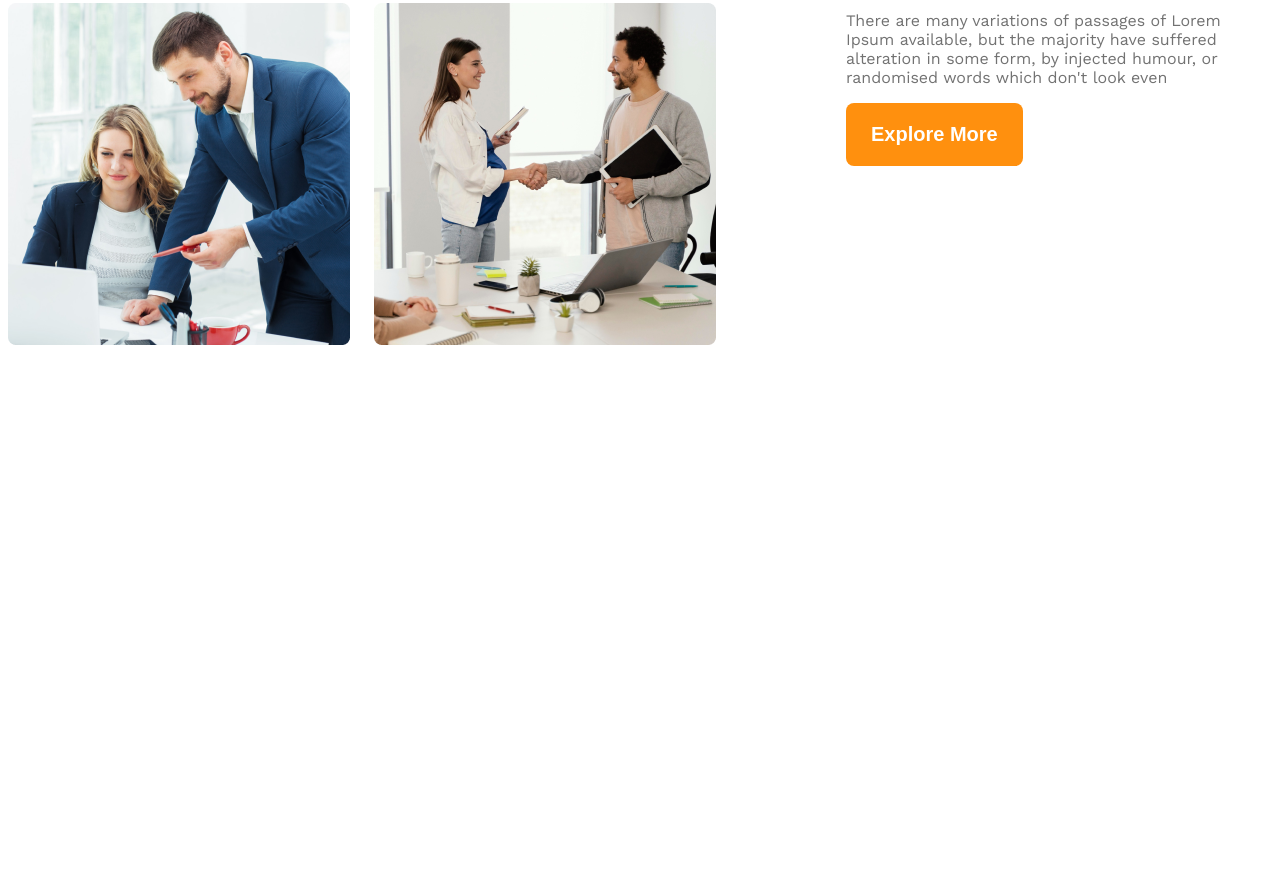
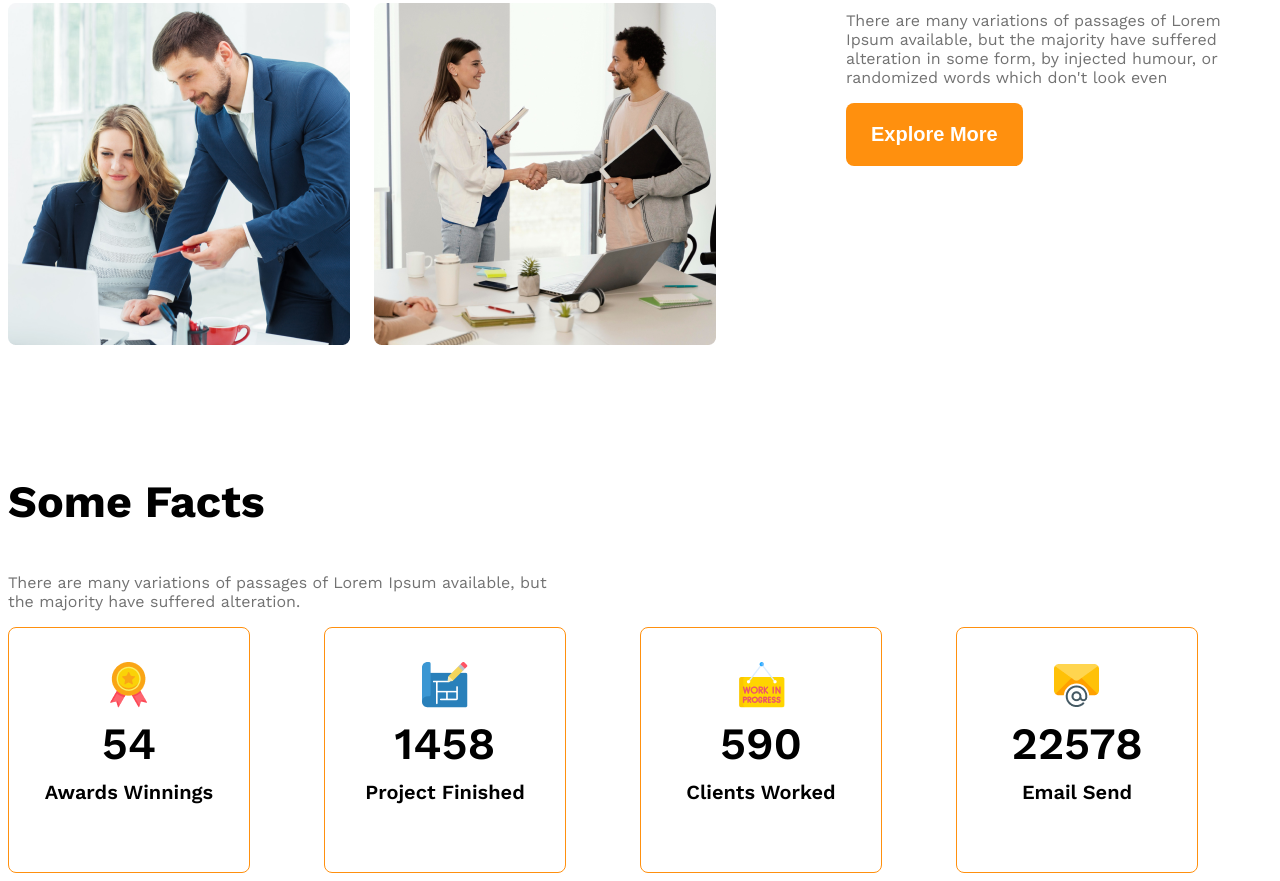
Before and after one commit to Mahbub-Zaman/G3-Architects-website, a plain HTML site: page index.html in a window 1280 px wide. Shown: the part 1677-2558 px from the top of the page. Before the commit the page ends 2030 px from the top, so only its background shows below. Drawn offline with nearby package versions, Linux system fonts and the light colour scheme.

Commit message:
facts complete

```diff
--- a/index.html
+++ b/index.html
@@ -29,7 +29,7 @@
             <div class="banner-content">
                 <h1 class="banner-title">Brand New Group of Architects</h1>
                 <p class="banner-description">There are many variations of passages of Lorem Ipsum available, but the
-                    majority have suffered alteration in some form, by injected humour, or randomised words which don't
+                    majority have suffered alteration in some form, by injected humour, or randomized words which don't
                     look even</p>
                 <button class="btn-primary">Explore More</button>
             </div>
@@ -38,6 +38,7 @@
         </div>
     </header>
     <main>
+        <!--Team Section-->
         <section class="teams display-flex">
              <div class="team-img-container">
                 <img src="images/team1.png" alt="two architect discussing about design">
@@ -46,12 +47,54 @@
                 <img src="images/team4.png" alt="">
             </div>
             <div class="our-features">
-                <h3 class="feature-title"><span id="quick-list" class="dark-03">Quick list</span> <span>of Our
+                <h3 class="section-title"><span id="quick-list" class="dark-03">Quick list</span> <span>of Our
                     </span><span class="text-primary">Features</span></h3>
                 <p class="feature-description dark-03">There are many variations of passages of Lorem Ipsum
-                    available, but the majority have suffered alteration in some form, by injected humour, or randomised
+                    available, but the majority have suffered alteration in some form, by injected humour, or randomized
                     words which don't look even</p>
                 <button class="btn-primary">Explore More</button>
+            </div>
+        </section>
+        <!--Features-->
+        <section>
+
+        </section>
+        <!-- some facts -->
+        <section>
+            <h3 class="section-title">Some Facts</h3>
+            <p class="dark-03 fact-description">There are many variations of passages of Lorem Ipsum available, but the majority
+                have suffered alteration.</p>
+            <div class="facts-container">
+                <!-- .fact-card*4>img.fact-icon+h4.fact-number+h5.fact-name -->
+                <div class="fact-card display-flex">
+                    <div>
+                        <img src="images/icons/ribon.png" alt="" class="fact-icon">
+                        <h4 class="fact-number">54</h4>
+                        <h5 class="fact-name">Awards Winnings</h5>
+                    </div>
+                </div>
+                <div class="fact-card display-flex">
+                    <div>
+                        <img src="images/icons/projects.png" alt="" class="fact-icon">
+                        <h4 class="fact-number">1458</h4>
+                        <h5 class="fact-name">Project Finished</h5>
+                    </div>
+                </div>
+                <div class="fact-card display-flex">
+                    <div>
+                        <img src="images/icons/customers.png" alt="" class="fact-icon">
+                        <h4 class="fact-number">590</h4>
+                        <h5 class="fact-name">Clients Worked</h5>
+                    </div>
+                </div>
+                <div class="fact-card display-flex">
+                    <div>
+                        <img src="images/icons/email.png" alt="" class="fact-icon">
+                        <h4 class="fact-number">22578</h4>
+                        <h5 class="fact-name">Email Send</h5>
+                    </div>
+                </div>
+
             </div>
         </section>
     </main>
--- a/styles/style.css
+++ b/styles/style.css
@@ -31,6 +31,10 @@
     font-weight: 600;
     border-radius: 8px;
     border: none;
+}
+.section-title{
+    font-size: 2.8rem;
+    font-weight: 700;
 }
 main{
     max-width: 1440px;
@@ -90,12 +94,39 @@
     margin-left: 130px;
     max-width: 530px;
 }
-.feature-title{
-    font-size: 2.8rem;
-    font-weight: 700;
-}
+
 #quick-list{
     font-weight: 500;
+}
+
+
+/* Some facts Style */
+.fact-description{
+    max-width: 540px;
+}
+.facts-container{
+    display: grid;
+    grid-template-columns: repeat(4, 1fr);
+}
+.fact-card{
+    border: 1px solid #ff900e;
+    width: 240px;
+    height: 244px;
+    border-radius: 8px;
+    align-items: center;
+    justify-content: center;
+    text-align: center;
+}
+.fact-number{
+    font-size: 2.8rem;
+    font-weight: 600;
+    margin-top: 5px;
+    margin-bottom: 10px;
+}
+.fact-name{
+    font-size: 1.25rem;
+    font-weight: 600;
+    margin-top: 10px;
 }
 
 /* responsive media query */
@@ -103,11 +134,15 @@
     .navbar, .nav-link, .teams{
         flex-direction: column;
     }
-    .team-img-container{
+    .team-img-container, .facts-container{
         grid-template-columns: repeat(1, 1fr);
     }
     .our-features{
         margin-left: 20px;
+    }
+    .facts-container{
+        justify-items: center;
+        gap: 24px;
     }
 }
 
```
